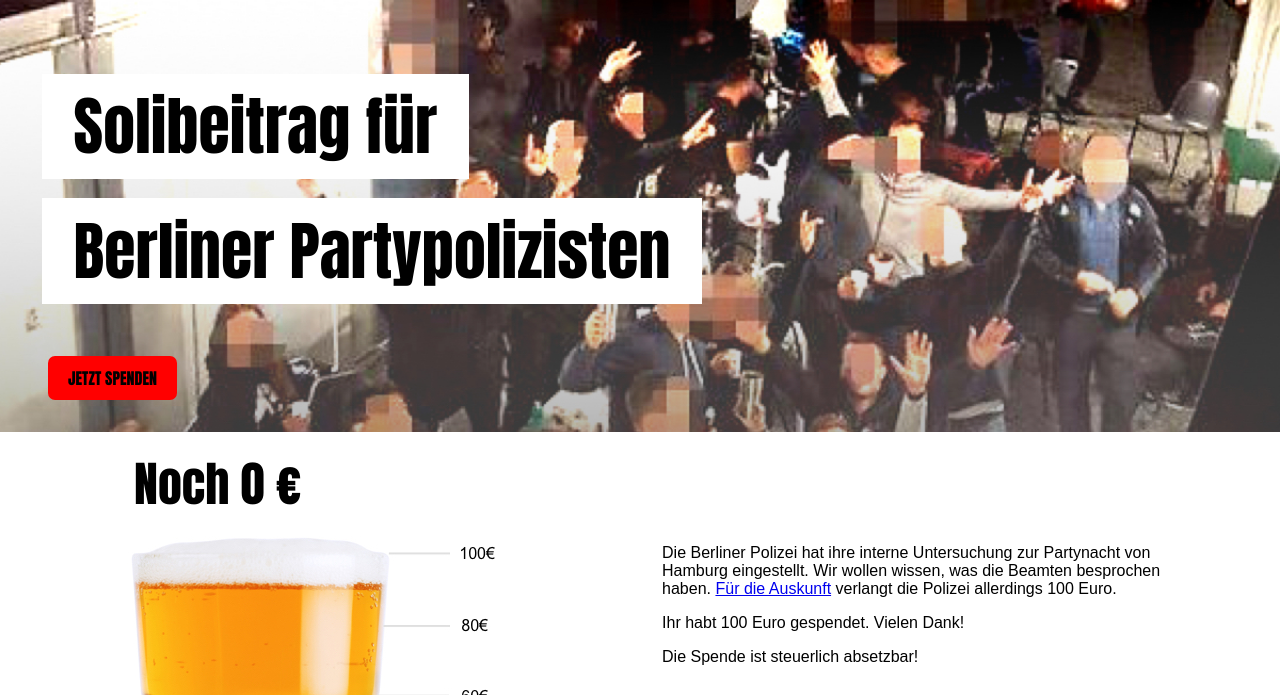
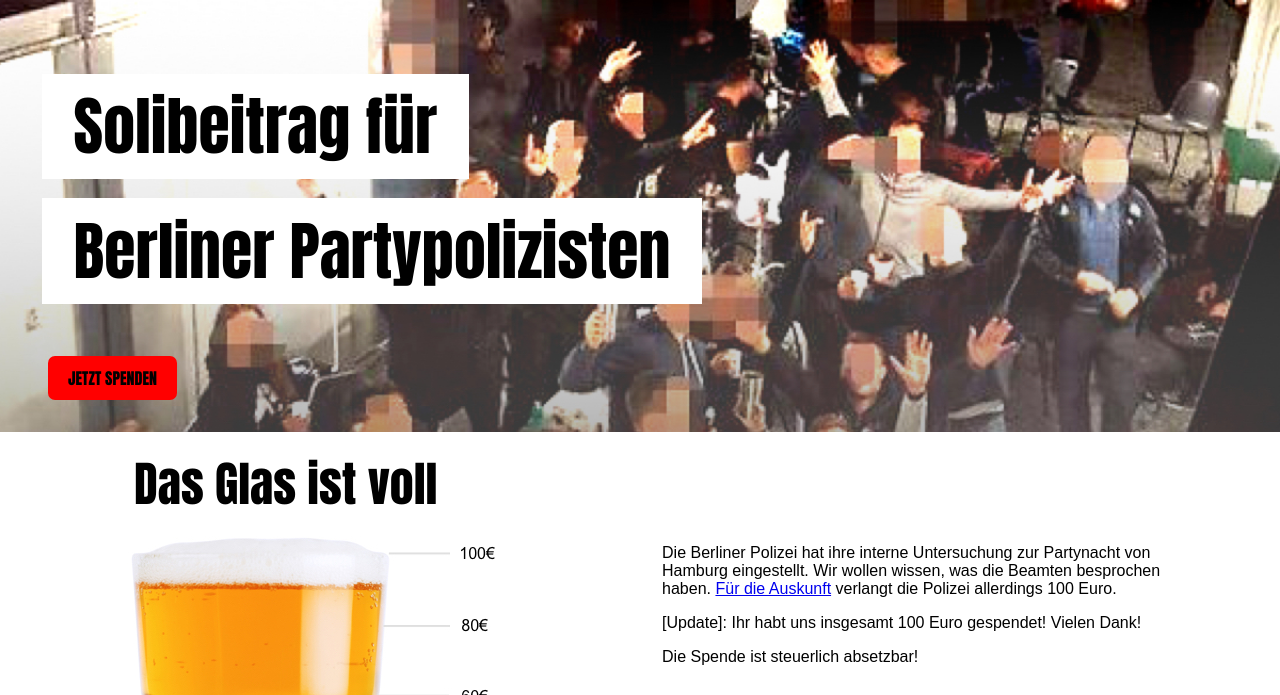
Before and after one commit to okfde/partypolizei, a website: page index.html in a window 1280 px wide. Shown: the top 695 px of the page. Drawn offline with Linux system fonts and the light colour scheme.

Commit message:
new headline

```diff
--- a/index.html
+++ b/index.html
@@ -16,7 +16,7 @@
 
 <div class="content">
     <div class="glass">
-        <div class="heading">Noch 0 €</div>
+        <div class="heading">Das Glas ist voll</div>
         <img src="./assets/bier_05.jpg" alt=""/>
     </div>
     <div class="explanation">
@@ -28,7 +28,7 @@
                 Auskunft</a> verlangt die Polizei allerdings 100 Euro.
             </p>
             <p>
-                Ihr habt 100 Euro gespendet. Vielen Dank!
+                [Update]: Ihr habt uns insgesamt 100 Euro gespendet! Vielen Dank!
             </p>
             <P>
                 Die Spende ist steuerlich absetzbar!
```
